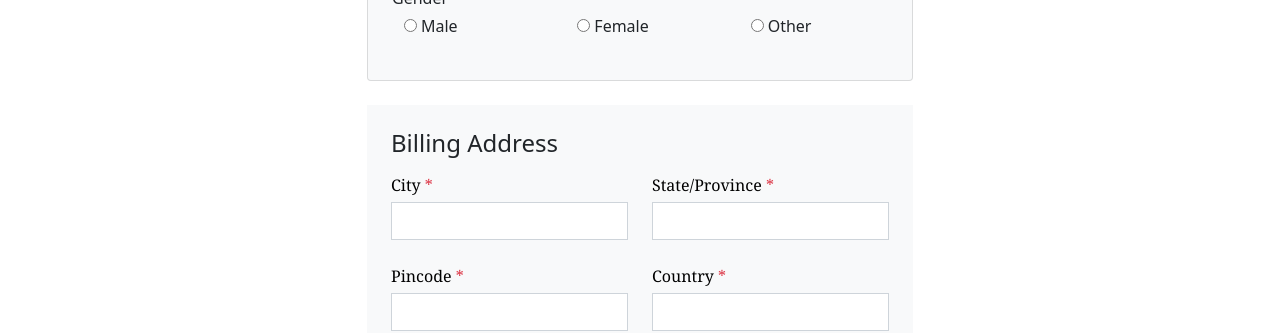
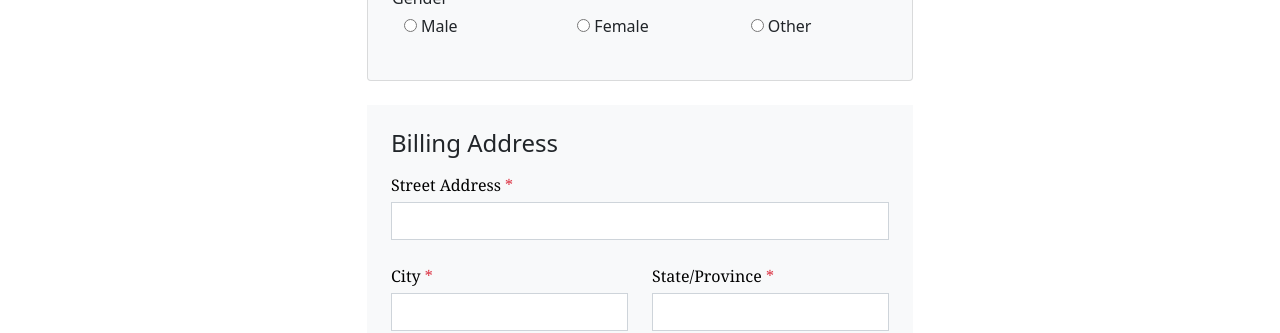
Before and after one commit to tahsinchouhan/Moto-Studio, a Next.js app: page /auth/UserProfile in a window 1280 px wide. Shown: the part 969-1302 px from the top of the page. Built offline with nearby package versions, Linux system fonts and the light colour scheme; no server answers; sample sign-in values are in the browser's storage.

Commit message:
add address field in your profile

```diff
--- a/src/pages/auth/UserProfile.js
+++ b/src/pages/auth/UserProfile.js
@@ -40,7 +40,7 @@ function UserProfile() {
   const validationSchema = Yup.object({
     full_Name: Yup.string().required("This field is required"),
     email: Yup.string().required("This field is required"),
-    // address: Yup.string().required("This field is required"),
+    address: Yup.string().required("This field is required"),
     city: Yup.string().required("This field is required"),
     state: Yup.string().required("This field is required"),
     pincode: Yup.string().required("This field is required").min(6).max(6),
@@ -57,7 +57,7 @@ function UserProfile() {
       mobile: user?.mobile || '',
       dob: user?.dob || '',
       gender: user?.gender || '',
-      address: user?.address || '',
+      address: user?.billingAddress[0]?.address || '',
       city: user?.billingAddress[0]?.city || '',
       state: user?.billingAddress[0]?.state || '',
       pincode: user?.billingAddress[0]?.pincode || '',
@@ -82,7 +82,7 @@ function UserProfile() {
             last_name: user?.billingAddress[0]?.last_name || '',
             email: user?.billingAddress[0]?.email || '',
             mobile: user?.billingAddress[0]?.mobile || '',
-            address: user?.billingAddress[0]?.address || '',
+            address: values.address,
             pincode: values.pincode,
             country: values.country,
             city: values.city,
@@ -99,7 +99,7 @@ function UserProfile() {
         last_name: user?.billingAddress[0]?.last_name || "",
         email: user?.billingAddress[0]?.email || "",
         mobile: user?.billingAddress[0]?.mobile || "",
-        address: user?.billingAddress[0]?.address || "",
+        address: values?.address,
         pincode: values?.pincode || "",
         country: values?.country || "",
         city: values?.city || "",
@@ -412,6 +412,30 @@ function UserProfile() {
                                         </h4>
                                       </div>
                                       {/* add billing addresss */}
+
+                                      <Row>
+                                        <Col>
+                                          <div className="form-group user-field mb-4">
+                                            <label
+                                              className="lableFontWeight"
+                                              htmlFor="address"
+                                            >
+                                              Street Address{" "}
+                                              <span className="text-danger">*</span>
+                                            </label>
+                                            <Field
+                                              className="form-control"
+                                              type="text"
+                                              name="address"
+                                              style={formControl}
+                                            />
+                                            <ErrorMessage
+                                              name="address"
+                                              component={TextError}
+                                            />
+                                          </div>
+                                        </Col>
+                                      </Row>
                                       <Row>
                                         <Col>
                                           <div className="form-group user-field  mb-4">
```
